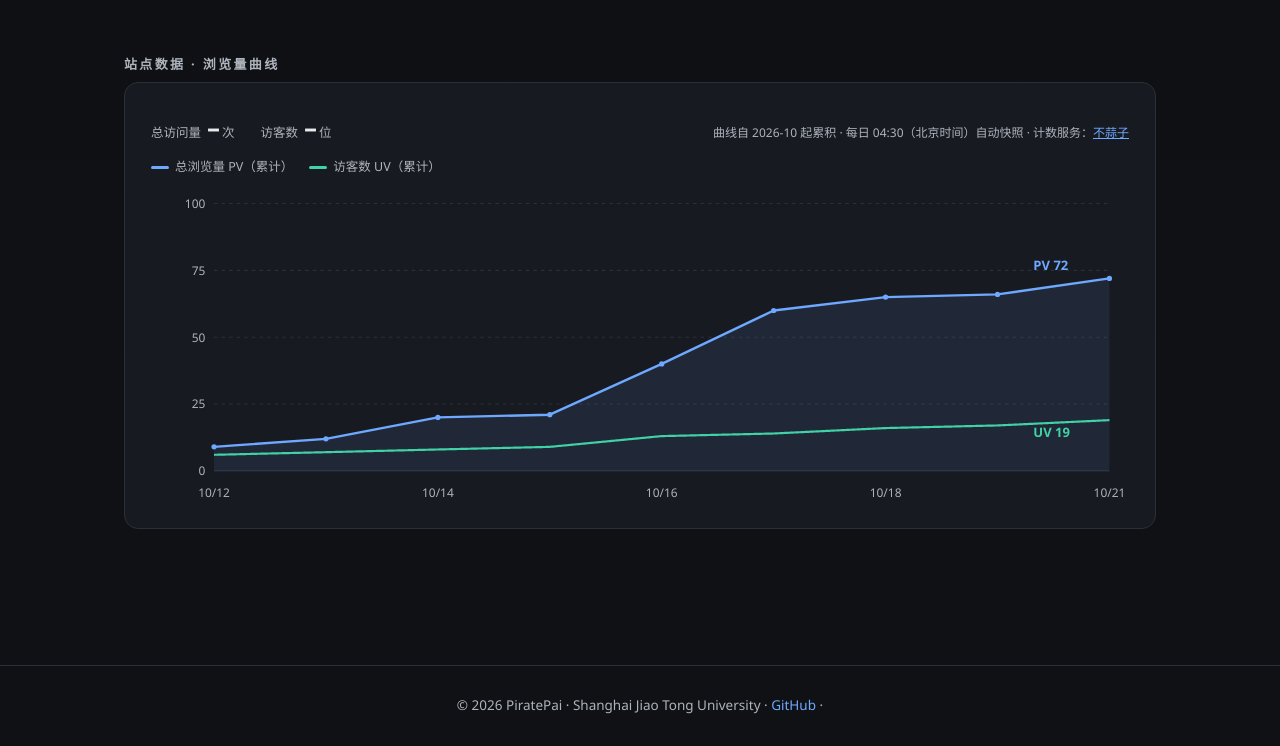
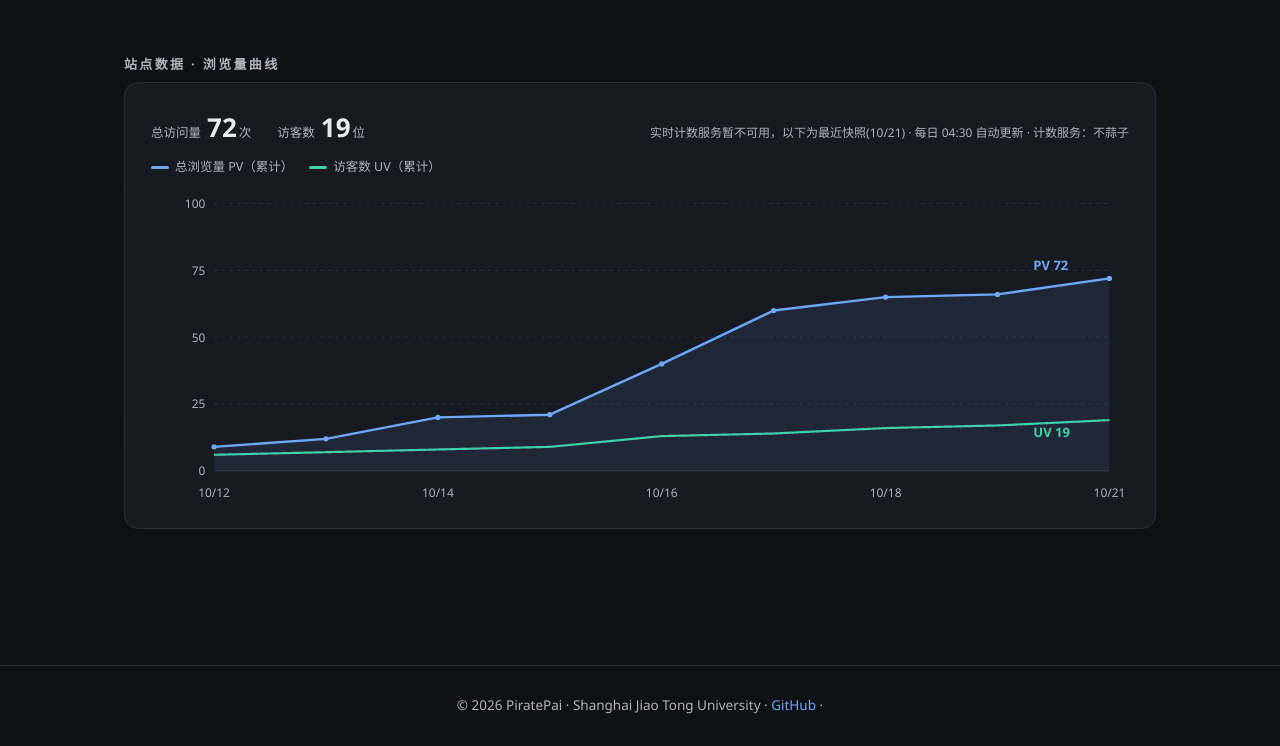
Before and after one commit to PiratePai/PiratePai.github.io, a plain HTML site: page index.html in a window 1280 px wide. Shown: the part 2351-3097 px from the top of the page. Drawn offline with Linux system fonts and the light colour scheme; some packages are replaced by stand-ins of ours; a script that the page names is missing.

Commit message:
主页访客计数降级：不蒜子接口故障时回填最近快照值并提示（服务恢复后自动回到实时值）

```diff
--- a/index.html
+++ b/index.html
@@ -283,6 +283,22 @@
   if (!el) return;
   fetch('views.json?t=' + Date.now()).then(function(r){ return r.json(); }).then(function(d){
     var s = (d.series || []).slice().sort(function(a,b){ return a.date < b.date ? -1 : 1; });
+    // busuanzi 接口故障时的降级：用最近快照回填面板数字（服务恢复后被实时值覆盖）
+    var lastSnap = s[s.length - 1];
+    setTimeout(function(){
+      var pvEl = document.getElementById('busuanzi_value_site_pv');
+      var uvEl = document.getElementById('busuanzi_value_site_uv');
+      var dash = pvEl && (/^[–\s-]*$/.test(pvEl.textContent.trim()));
+      if (lastSnap && dash) {
+        pvEl.textContent = String(lastSnap.pv);
+        if (uvEl) uvEl.textContent = String(lastSnap.uv);
+        var note = document.querySelector('.views-note');
+        if (note && note.textContent.indexOf('暂不可用') === -1) {
+          var md = lastSnap.date.slice(5).replace('-', '/');
+          note.textContent = '实时计数服务暂不可用，以下为最近快照(' + md + ') · 每日 04:30 自动更新 · 计数服务：不蒜子';
+        }
+      }
+    }, 2500);
     if (s.length < 2) return; // 少于两个点时保留占位文案
     var W = 900, H = 300, L = 58, R = 18, T = 18, B = 36;
     var iw = W - L - R, ih = H - T - B;
```
